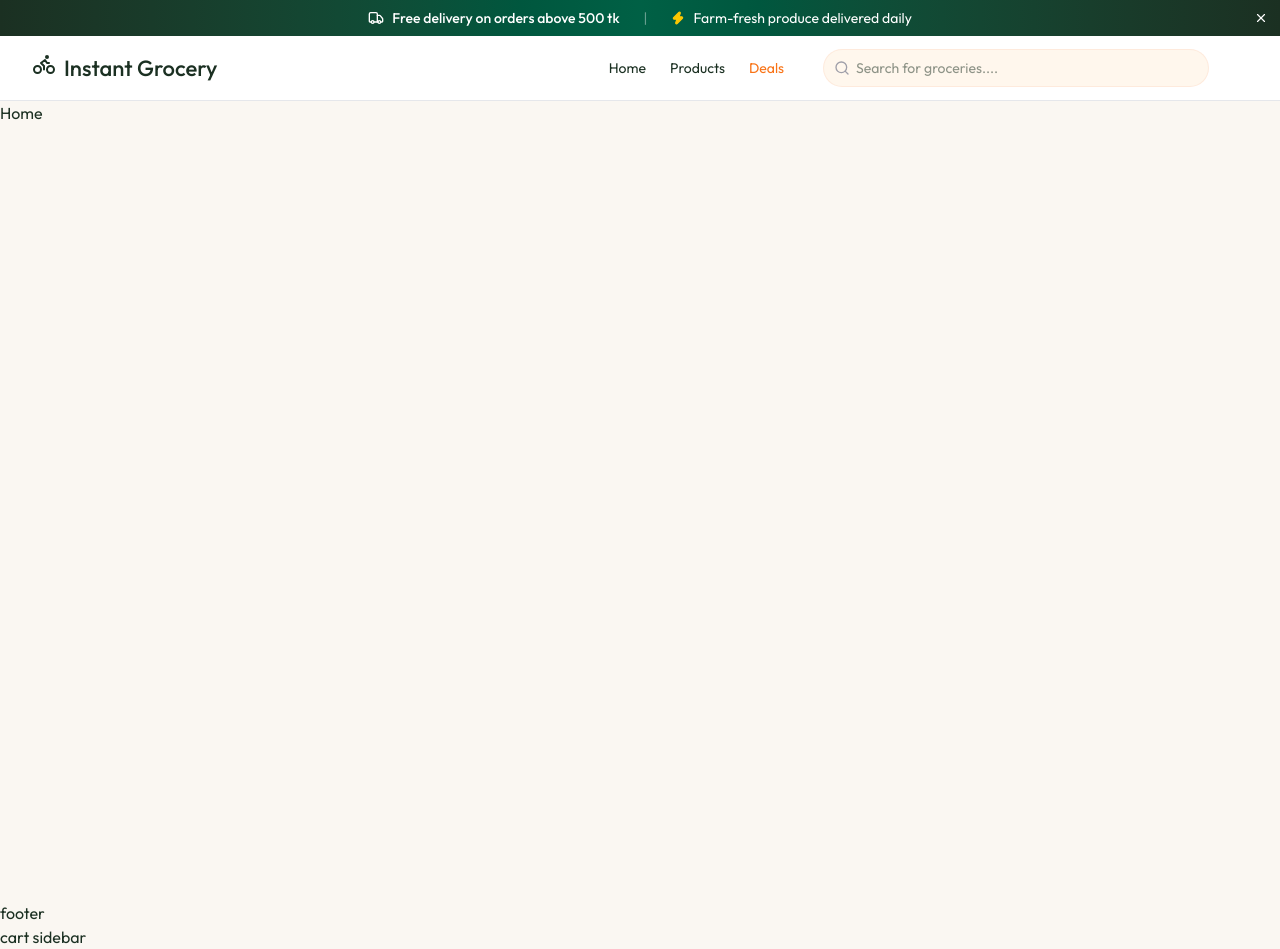
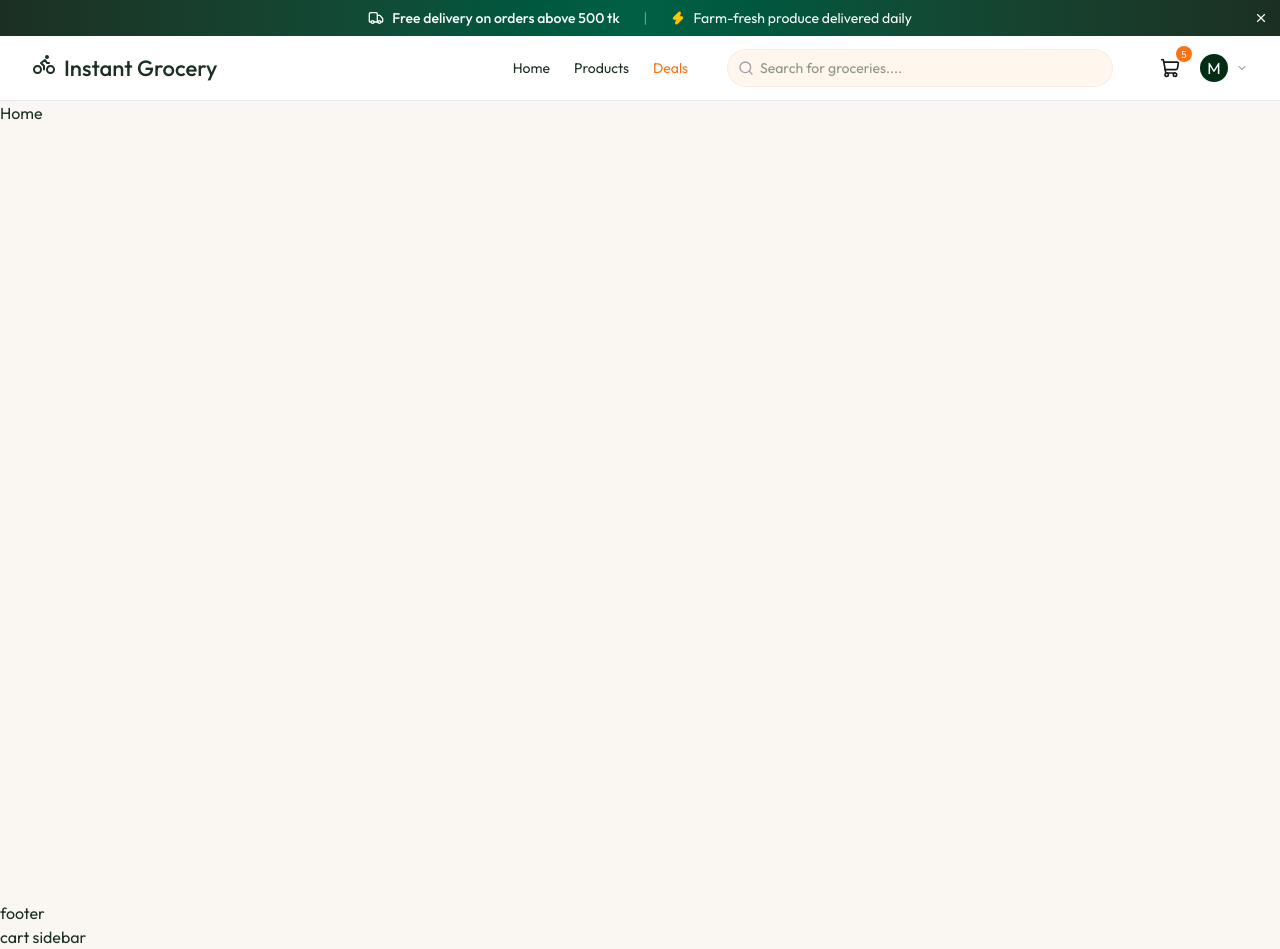
Before and after one commit to sheaf-hassan/instant_grocery_delivery, a React (Vite) app: page / in a window 1280 px wide. Built offline with nearby package versions, Linux system fonts and the light colour scheme; the HTML template or start-up script is replaced by a standard one.

Commit message:
create nav links, user menu

```diff
--- a/src/components/Navbar.tsx
+++ b/src/components/Navbar.tsx
@@ -1,4 +1,4 @@
-import { BikeIcon, SearchIcon } from "lucide-react";
+import { ArrowUpRightIcon, BikeIcon, ChevronDown, ChevronDownIcon, LogOut, MapIcon, MenuIcon, PackageIcon, SearchIcon, ShieldIcon, ShoppingCart, UserIcon, XIcon } from "lucide-react";
 import { useState } from "react";
 import { Link, useNavigate } from "react-router-dom";
 
@@ -11,7 +11,7 @@ const Navbar = () => {
     setIsCartOpen: (_data: any)=> {}
   };
   const [searchQuery, setSearchQuery] = useState("");
-  const [userMenuOpen, setUsermenuOpen] = useState(false);
+  const [userMenuOpen, setUserMenuOpen] = useState(false);
   const navigate = useNavigate();
 
   return (
@@ -45,6 +45,64 @@ const Navbar = () => {
                 {/* Right actions */}
                 <div className="flex items-center gap-3">
                     {/* Cart */}
+                        <button className="relative p-2 rounded-xl" onClick={() =>setIsCartOpen(true)}>
+                            <ShoppingCart className="size-5 text-zinc-900"/>
+                            {cartCount > 0 && <span className="absolute -top-1 -right-1 size-4 bg-app-orange text-white text-[10px] rounded-full flex-center">{cartCount}</span>}
+                        </button>
+                    {/* User */}
+                    <div className="relative">
+                        {user ? (
+                            <button onClick={()=> setUserMenuOpen(!userMenuOpen)} className="flex items-center gap-2">
+                                <div className="size-7 rounded-full bg-green-950 text-white flex-center">
+                                    {user.name.charAt(0).toUpperCase()}
+                                </div>
+                                <ChevronDownIcon className="size-3 text-zinc-500"/>
+                            </button>
+                        )
+                        : (
+                            <div className="flex-center gap-2">
+                                <Link to='/login' className="hidden md:flex items-center gap-2 px-4 py-2 text-sm font-medium text-white bg-green-950 rounded-full hover:bg-green-950-light transition-colors">
+                                <UserIcon size={16}/> Sign In
+                                </Link>
+                                {userMenuOpen ? <XIcon className="md:hidden" onClick={() => setUserMenuOpen(!userMenuOpen)}/> : <MenuIcon className="md:hidden" onClick={() => setUserMenuOpen(!userMenuOpen)}/>}
+                            </div>
+                        )}
+
+                        {userMenuOpen && (
+                            <>
+                                <div className="fixed inset-0 z-40" onClick={() => setUserMenuOpen(false)}/>
+                                <div className="absolute right-0 mt-2.5 w-56 bg-white rounded-xl shadow-lg border border-app-border py-2 z-50 animate-fade-in">
+                                    {user && (
+                                        <div className="px-4 py-2 border-b border-app-border">
+                                            <p className="text-sm font-medium text-zinc-900">{user?.name}</p>
+                                            <p className="text-xs text-zinc-500">{user?.email}</p>
+                                        </div>
+                                    )}
+                                    <div onClick={()=> setUserMenuOpen(false)}>
+                                        {!user && <Link to='/login' className="dropdown-link"><UserIcon size={16}/>Sign In</Link>}
+
+                                        {user && <Link to='/orders' className="dropdown-link"><PackageIcon size={16}/>My Orders</Link>}
+
+                                        {user && <Link to='/addresses' className="dropdown-link"><MapIcon size={16}/>Address</Link>}
+
+                                        <Link to='/products' className="dropdown-link md:hidden"><ArrowUpRightIcon size={16}/>Products</Link>
+
+                                        <Link to='/deals' className="dropdown-link md:hidden"><ArrowUpRightIcon size={16}/>Deals</Link>
+                                        {user?.isAdmin && (
+                                            <Link to='/admin/products' className="dropdown-link"><ShieldIcon size={16} className="text-app-orange-dark"/><span className="text-app-orange-dark">Admin Panel</span></Link>
+                                        )}
+                                        {user && (
+                                            <div className="border-t border-app-border pt-1">
+                                                <button className="flex items-center gap-3 px-4 py-2.5 text-sm text-app-error hover:bg-red-50 w-full transition-colors">
+                                                    <LogOut size={16}/>Logout
+                                                </button>
+                                            </div>
+                                        )}
+                                    </div>
+                                </div>
+                            </>
+                        )}
+                    </div>
                 </div>
             </div>
         </div>
```
